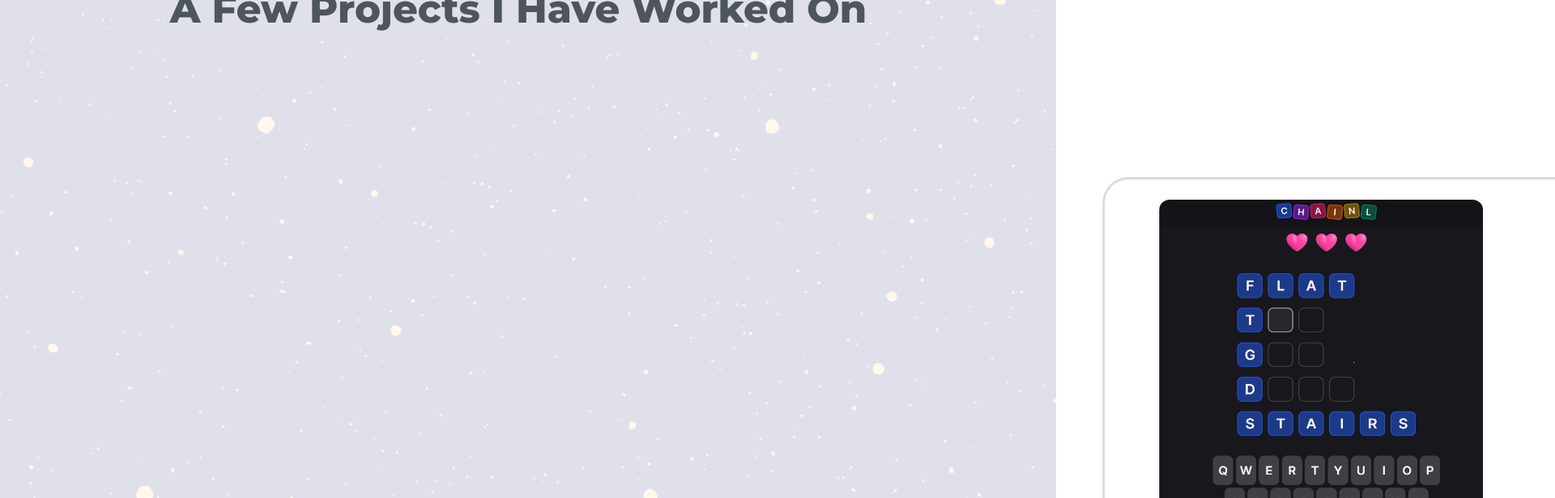
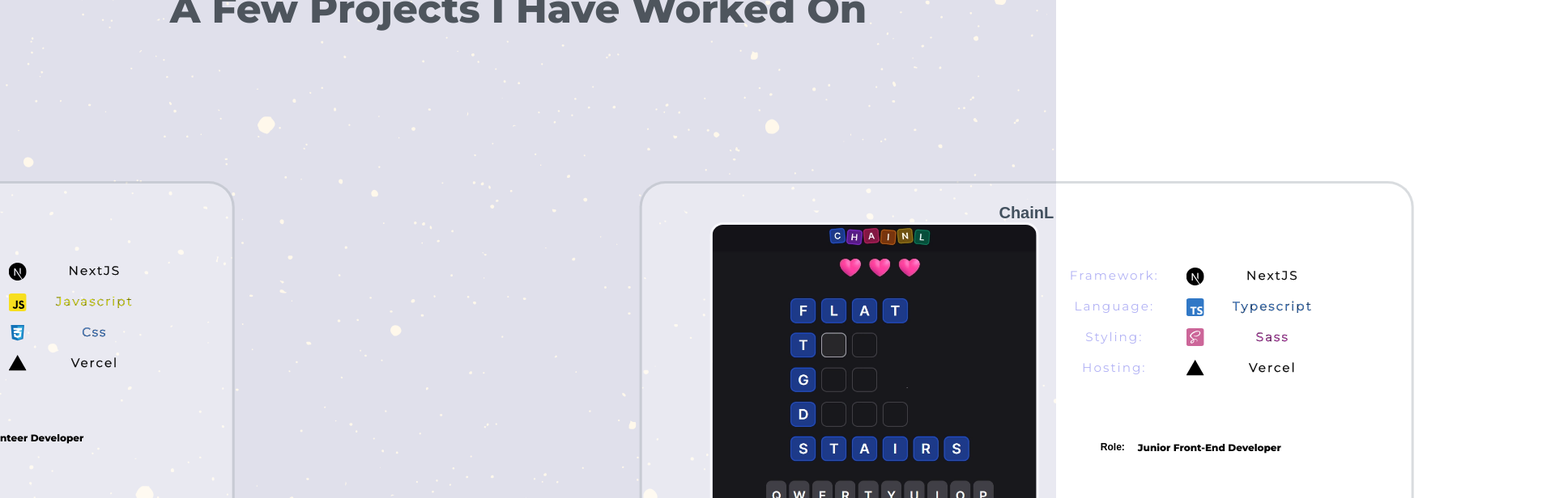
Before and after one commit to NickHChan/PortfolioPage, a Next.js app: page / in a window 1280 px wide. Shown: the part 1540-2156 px from the top of the page at 81% size, 1920 px wide, since content can reach past the window. Built offline with nearby package versions, Linux system fonts and the light colour scheme.

Commit message:
changed AboutMe title to fade in more smooth, change project tech text to match the colour of the tech image, fixed typo on Achievements

```diff
--- a/src/app/components/footer/Footer.tsx
+++ b/src/app/components/footer/Footer.tsx
@@ -128,7 +128,7 @@ const subMenuAnimation3 = {
                         onHoverStart={toggleHoverMenuOn}
                         onHoverEnd={toggleHoverMenuOff}
                         >
-                        <button className={styles.button} onClick={scrollToAchievements}>Achievments</button>
+                        <button className={styles.button} onClick={scrollToAchievements}>Achievements</button>
                     </motion.div>
                     <motion.div
                         initial = 'close'
--- a/src/app/components/projects/Projects.tsx
+++ b/src/app/components/projects/Projects.tsx
@@ -14,7 +14,7 @@ export default function Projects() {
 
   const x = useTransform(scrollYProgress,[0,1],['1%', '-120%'])
   const skewVelocity = useVelocity(scrollYProgress)
-  const skew = useTransform(skewVelocity,[-1,-0.5,0,0.5,1],['18deg','10deg','0deg','-10deg','-18deg'],{ease: easeInOut})
+  const skew = useTransform(skewVelocity,[-1,-0.5,0,0.5,1],['10deg','5deg','0deg','-5deg','-10deg'],{ease: easeInOut})
 
   return (
     <div ref={targetRef} className={styles.projectBody}>
@@ -35,6 +35,10 @@ export default function Projects() {
                     language={project.language}
                     styling={project.styling}
                     hosting={project.hosting}
+                    frameWorkName={project.frameWorkName}
+                    languageName={project.languageName}
+                    stylingName={project.stylingName}
+                    hostingName={project.hostingName}
                     role={project.role}
                     webLink={project.webLink}
                     linkworks={project.linkworks}
--- a/src/app/components/projects/listOfProjects.ts
+++ b/src/app/components/projects/listOfProjects.ts
@@ -20,6 +20,10 @@ type Projects = {
     language: StaticImageData;
     styling: StaticImageData;
     hosting: StaticImageData;
+    frameWorkName: string;
+    languageName: string;
+    stylingName: string;
+    hostingName: string;
     project_Name: string;
     project_summary: string;
     role: string;
@@ -35,6 +39,10 @@ export const listOfProjects: Projects[] = [
         language: typeScriptSvg,
         styling: sassSvg,
         hosting: vercelSvg,
+        frameWorkName: 'NextJS',
+        languageName: 'Typescript',
+        stylingName: 'Sass',
+        hostingName: 'Vercel',
         project_Name: 'CineTrainer',
         project_summary: `A website used to display a list of movie actors in a movie to help users train for Cine2Nerdle's new battle mode`,
         role: 'Solo-Developer Work',
@@ -49,6 +57,10 @@ export const listOfProjects: Projects[] = [
         language: javaScriptSvg,
         styling: cssSvg,
         hosting: vercelSvg,
+        frameWorkName: 'NextJS',
+        languageName: 'Javascript',
+        stylingName: 'Css',
+        hostingName: 'Vercel',
         project_Name: 'Allstars.staypluggedin.gg',
         project_summary: 'A website about a coca-cola sponsored e-sports event that includes games being played, dates, and co-streamers',
         role: 'Volunteer Developer',
@@ -63,6 +75,10 @@ export const listOfProjects: Projects[] = [
         language: typeScriptSvg,
         styling: sassSvg,
         hosting: vercelSvg,
+        frameWorkName: 'NextJS',
+        languageName: 'Typescript',
+        stylingName: 'Sass',
+        hostingName: 'Vercel',
         project_Name: 'ChainL',
         project_summary: 'A website that plays a word travia game where users have to guess the word that is connected to the previous word',
         role: 'Junior Front-End Developer',
--- a/src/app/components/projects/project.module.css
+++ b/src/app/components/projects/project.module.css
@@ -16,21 +16,18 @@
     display: flex;
     gap: 500px;
     position: relative;
-    left: 37%;
+    left: 36.5%;
     margin-bottom: 4.5%;
 
 }
 
-@media(max-width:3440px){
+@media(min-width:3440px){
     .stickyBody{
         height: 1500px;
     }
     .projectInfoContainer{
         left:40.5%
      }
-    .projectInfoContainer{
-        gap: 1500px;
-    }
 }
 @media(max-width:1920px){
     .stickyBody{
@@ -39,7 +36,7 @@
 }
 @media(max-width:1536px){
     .stickyBody{
-        height: 890px;
+        height: 810px;
     }
 }
 @media(max-width:1440px){
--- a/src/app/components/reuse/Article.module.css
+++ b/src/app/components/reuse/Article.module.css
@@ -5,10 +5,10 @@
     flex-direction: column;
     align-items: center;
     justify-content: space-evenly;
-    border: 0.3rem solid #bdd5eaff;
+    border: 0.3rem solid rgb(34, 102, 151);
     height: 300px;
     width: 200px;
-    background-color: rgb(105, 124, 146);
+    background-color: rgb(143, 157, 173);
     text-align: center;
     border-radius: 0.5rem;
     gap: 2rem;
--- a/src/app/components/reuse/Projectbase.module.css
+++ b/src/app/components/reuse/Projectbase.module.css
@@ -1,18 +1,21 @@
 
 .projects{
     display: flex;
+    flex-direction: column;
     justify-content: space-around;
     align-items: center;
     background-color: rgba(255, 255, 255, 0.3);
     border: 0.2rem solid rgba(66, 80, 94, 0.2);
     padding: 25px;
-    width: 900px;
-    height: 500px;
+    width: 1000px;
+    height: 550px;
     margin-top: 5rem;
     border-radius: 2rem;
     text-align: center;
 }
-
+.projectInfoContainer{
+    display: flex;
+}
 .link,
 .linkDisabled{
     width: 100%;
@@ -59,7 +62,7 @@
 .tech2{
     width: 300px;
     display: grid;
-    grid-template-columns: 1fr 1fr;
+    grid-template-columns: 1fr 1fr 0.5fr;
     grid-template-rows: repeat(4 1fr);
     justify-items: center;
     text-align: left;
@@ -86,6 +89,25 @@
     letter-spacing: 2px;
     color: rgb(179, 179, 245);
 }
+.NextJS,
+.Vercel{
+    -webkit-text-stroke: 0.3px black;
+    color: black !important;
+}
+.Typescript,
+.Css{
+    -webkit-text-stroke: 0.3px black;
+    color: rgb(59, 144, 255) !important;
+}
+.Sass{
+    -webkit-text-stroke: 0.3px black;
+    color: rgb(224, 55, 207)!important;
+}
+.Javascript{
+    -webkit-text-stroke: 0.2px black;
+    color: rgb(251, 255, 0)!important;
+}
+
 
 .role{
     display: flex;
--- a/src/app/components/reuse/Projectbase.tsx
+++ b/src/app/components/reuse/Projectbase.tsx
@@ -15,6 +15,10 @@ type Props = {
     language: StaticImageData;
     styling: StaticImageData;
     hosting: StaticImageData;
+    frameWorkName: string;
+    languageName: string;
+    stylingName: string;
+    hostingName: string;
     project_Name: string;
     project_summary: string;
     role: string;
@@ -23,10 +27,14 @@ type Props = {
 }
 
 
-export default function Project({src, alt, width, height, webLink, frameWork, language, styling, hosting, project_Name,role, linkworks, project_summary,i}:Props) {
+export default function Project({src, alt, width, height, webLink, frameWork, language, styling, hosting, project_Name,role, linkworks, project_summary,i, frameWorkName, languageName, stylingName, hostingName}:Props) {
 
   return (
     <section className={styles.projects}>
+    <header className={styles.header}>
+      {project_Name}
+    </header>
+    <section className={styles.projectInfoContainer}>
       <Link href={webLink} rel='noopener noreferrer' target='_blank' className={ linkworks ? styles.link : styles.linkDisabled} aria-disabled={linkworks} tabIndex={linkworks ? undefined : -1}>
         <Image
             src={src}
@@ -36,19 +44,21 @@ export default function Project({src, alt, width, height, webLink, frameWork, la
             quality={100}
             className={styles.image}
         />
-        <section className={styles.projectInfo}>
-          <header className={styles.header}>
-            {project_Name}
-          </header>
-          <section className={styles[`tech${i}`]}>
+      </Link>
+      <article className={styles.projectInfo}>
+        <section className={styles[`tech${i}`]}>
                 <p>Framework:</p>
                 <Image src={frameWork} alt='list of framework(s) used' height={25} width={25} className={styles.techIcon}/>
+                <p className={styles[`${frameWorkName}`]}>{frameWorkName}</p>
                 <p>Language:</p>
                 <Image src={language} alt='list of coding language(s) used' height={25} width={25} className={styles.techIcon}/>
+                <p className={styles[`${languageName}`]}>{languageName}</p>
                 <p>Styling:</p>
                 <Image src={styling} alt='the way the website was styled' height={25} width={25} className={styles.techIcon}/>
+                <p className={styles[`${stylingName}`]}>{stylingName}</p>
                 <p>Hosting:</p>
                 <Image src={hosting} alt='the platform the website was hosted on' height={25} width={25} className={styles.techIcon}/>
+                <p className={styles[`${hostingName}`]}>{hostingName}</p>
            </section>
            <section className={styles.role}>
             <p>Role:</p>
@@ -57,8 +67,8 @@ export default function Project({src, alt, width, height, webLink, frameWork, la
            <summary className={styles.summary}>
             {project_summary}
            </summary>
-        </section>
-      </Link>
+      </article>
+    </section>
     </section>
   )
 }
--- a/src/app/page.tsx
+++ b/src/app/page.tsx
@@ -31,12 +31,11 @@ export default function Home() {
     }
     let yMax = Math.floor(window.screenY / 100)
     let imageFadeOutNumber = (((yMax+100) - (yPosition * 18)))
-    let imageFadeInNumber = ((yPosition * 18) -(yMax+100) - 80)
+    let imageFadeInNumber = (((yPosition * 30) -(yMax+100))/100)
     let newNum = ((yMax - yPosition) * 1.5) + 90;
     setImageFadeOut(imageFadeOutNumber)
     setImageFadeIn(imageFadeInNumber)
     setLightness(newNum)
-
   }
 
   useEffect(()=>{
@@ -78,7 +77,7 @@ export default function Home() {
           <p>Scroll down to know more about me!</p>
         </section>
       </header>
-      <article className={styles.name} style={{opacity:`${imageFadeIn}`}}>Nick Chan</article>
+      <article className={styles.name} style={{opacity:`${imageFadeIn}`}}>About Daytime Nick</article>
       <MainArticle/>
       <section ref={projectsRef}></section>
       <h6 className={styles.subTitle1}>A Few Projects I Have Worked On</h6>
```
